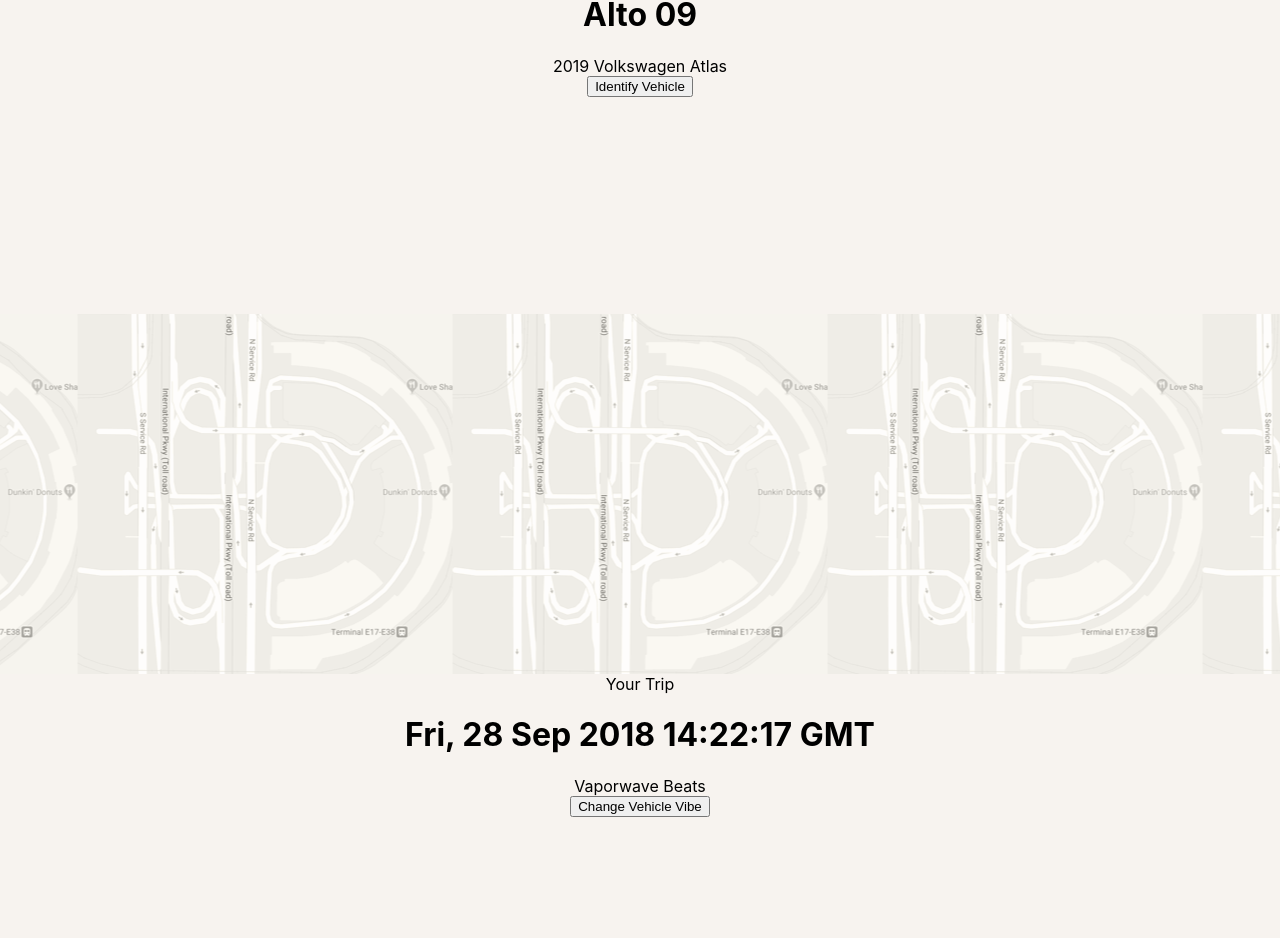
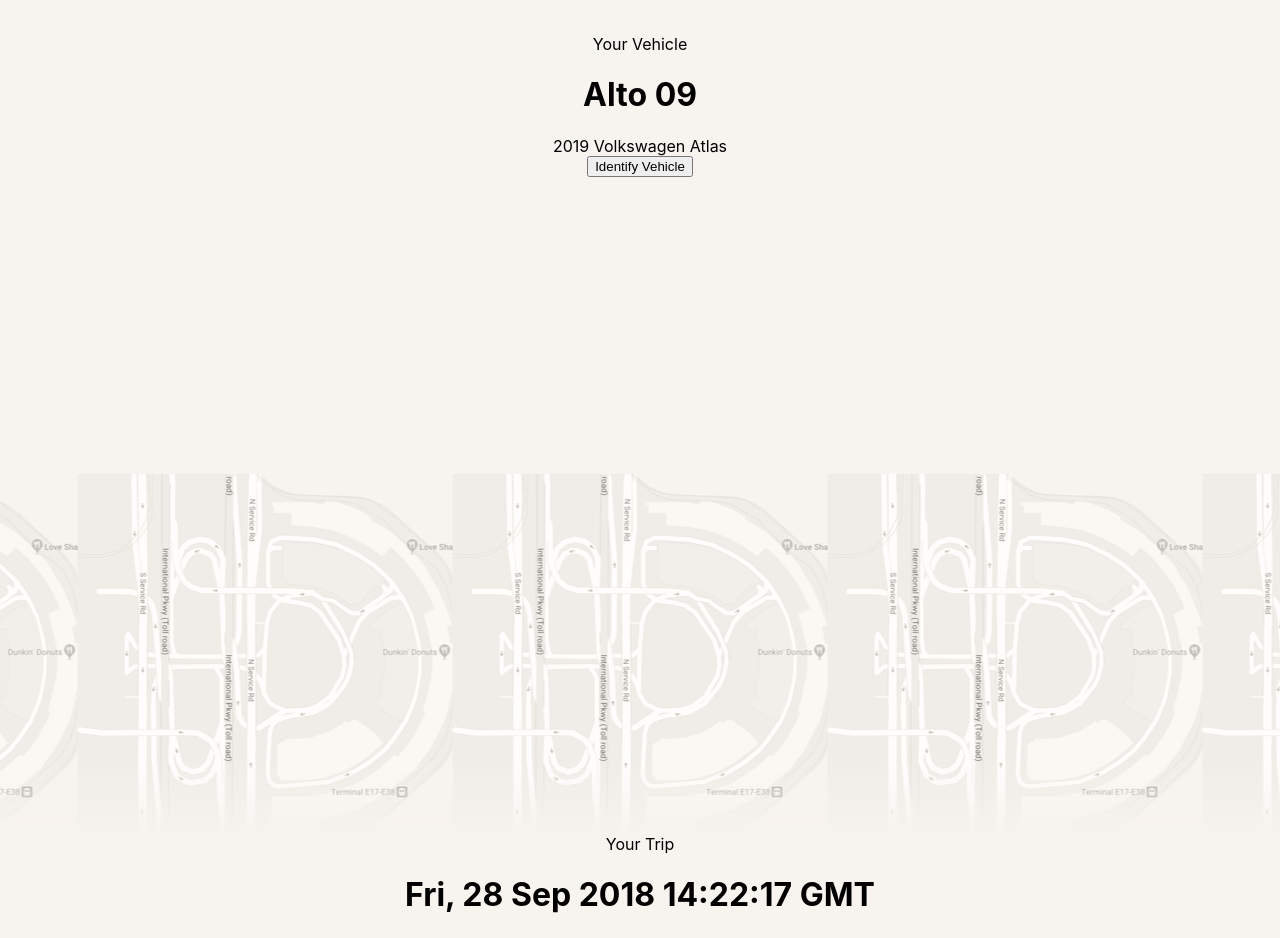
Before and after one commit to caitlineelliott/Alto-Coding-Exercise, a React (Create React App) app in the folder my-app/: page / in a window 1280 px wide. Shown: the part 1846-2784 px from the top of the page. Built offline with nearby package versions, Linux system fonts and the light colour scheme.

Commit message:
added trip info header image with gradient

```diff
--- a/my-app/src/App.css
+++ b/my-app/src/App.css
@@ -77,6 +77,17 @@
   flex-direction: column;
 }
 
+#trip {
+  background-color: lightblue;
+  -webkit-mask-image: linear-gradient(rgba(0,0,0,1) 70%, rgba(0,0,0,0));
+  mask-image: linear-gradient(rgba(0,0,0,1) 80%, rgba(0,0,0,0));
+}
+
+/* adjusts last container row 2 to compensate for footer height */
+.Container-Row2:last-of-type {
+  height: 55vh;
+}
+
 .App-header,
 .App-footer {
   position: fixed;
@@ -87,6 +98,7 @@
   display: flex;
   align-items: center;
   justify-content: center;
+  z-index: 1;
 }
 
 .App-nav {
```
